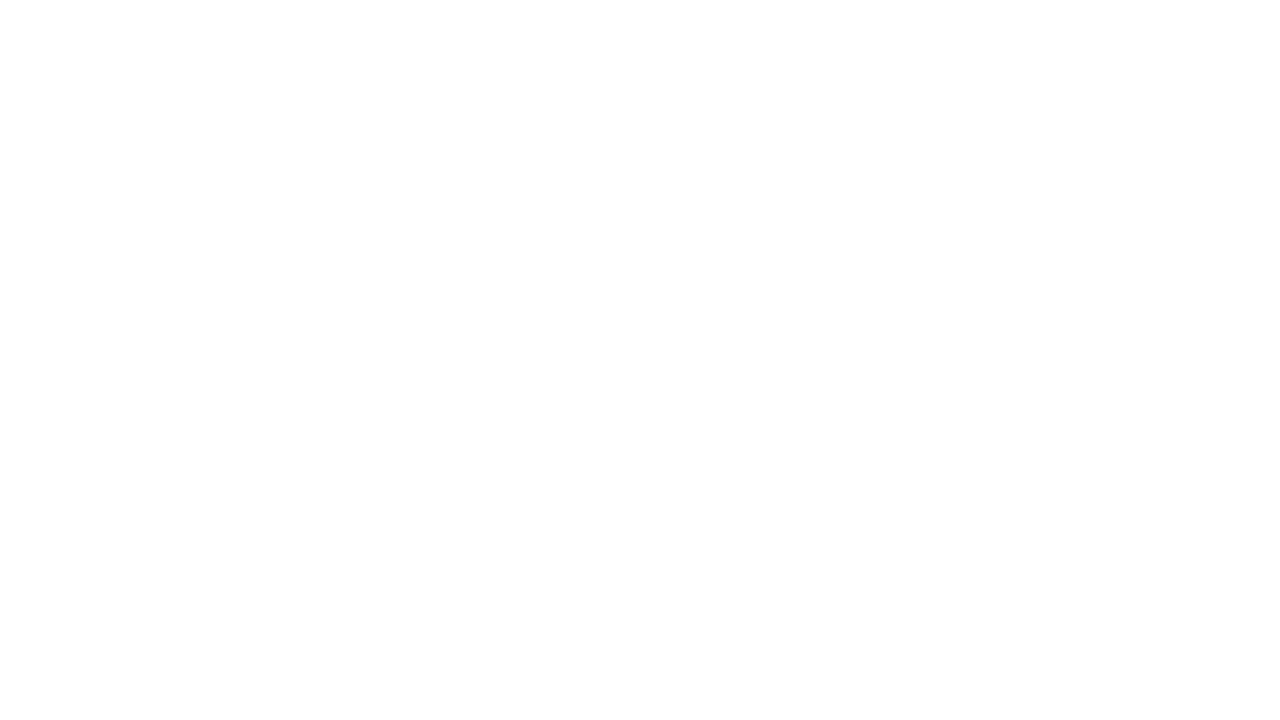
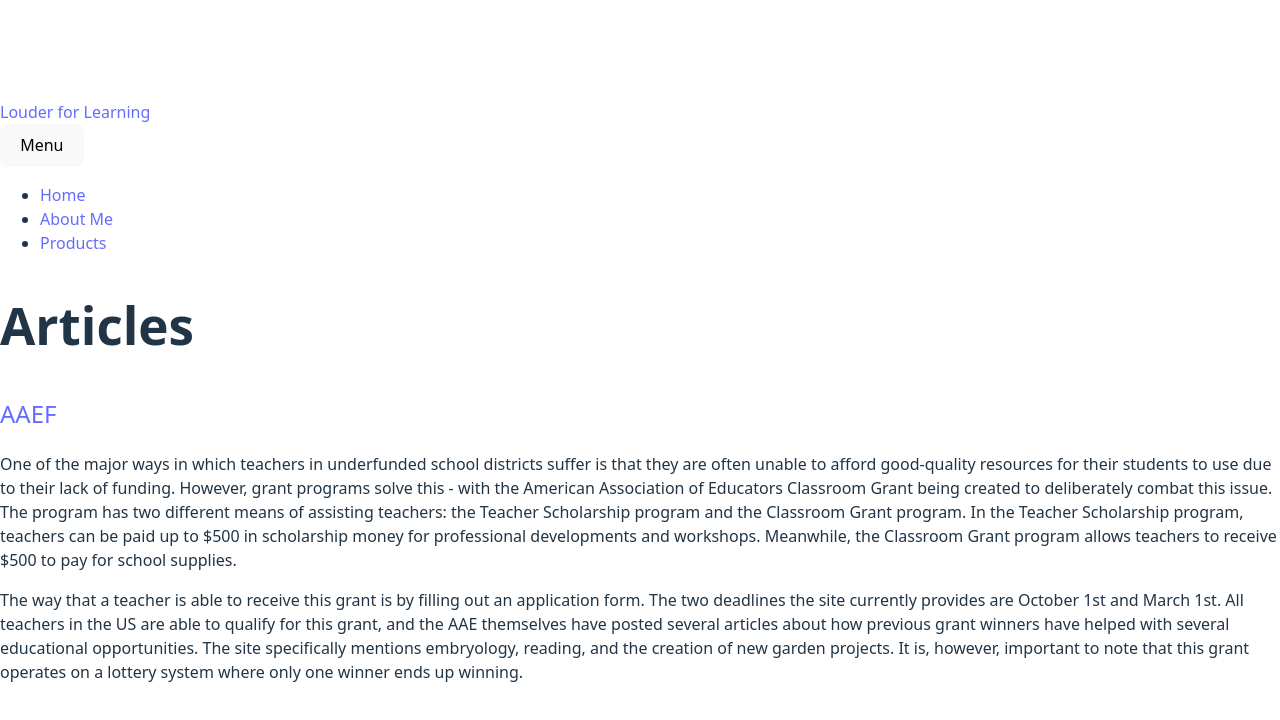
Before and after one commit to ayush-db/louder-for-learning, a React (Vite) app in the folder frontend/: page /articles/article2 in a window 1280 px wide. Before the commit this address had no page. Shown: the top 720 px of the page. Built offline with nearby package versions, Linux system fonts and the light colour scheme.

Commit message:
updated middle of 10/6/25

```diff
--- a/frontend/src/article-template.jsx
+++ b/frontend/src/article-template.jsx
@@ -14,6 +14,4 @@
                 <p className="text-sm text-gray-600 mt-1">By {author}</p>
             </header>
         </article> }
-
-    )
 export default articletemplate;
--- /dev/null
+++ b/frontend/src/articles/article2.jsx
@@ -0,0 +1,18 @@
+import React from 'react';
+import Navbar from '../navbar.jsx';
+export default function Articles() {
+    return (
+        <>
+        <Navbar />
+        <section>
+            <div>
+                <h1>Articles</h1>
+            </div>
+        </section>
+        <article>
+            <h2> <a href="https://https://www.aaeteachers.org/awards.org/">AAEF</a></h2>
+            <p>One of the major ways in which teachers in underfunded school districts suffer is that they are often unable to afford good-quality resources for their students to use due to their lack of funding. However, grant programs solve this - with the American Association of Educators Classroom Grant being created to deliberately combat this issue. The program has two different means of assisting teachers: the Teacher Scholarship program and the Classroom Grant program. In the Teacher Scholarship program, teachers can be paid up to $500 in scholarship money for professional developments and workshops. Meanwhile, the Classroom Grant program allows teachers to receive $500 to pay for school supplies.</p>
+            <p>The way that a teacher is able to receive this grant is by filling out an application form. The two deadlines the site currently provides are October 1st and March 1st. All teachers in the US are able to qualify for this grant, and the AAE themselves have posted several articles about how previous grant winners have helped with several educational opportunities. The site specifically mentions embryology, reading, and the creation of new garden projects. It is, however, important to note that this grant operates on a lottery system where only one winner ends up winning.</p>
+        </article>
+        </>
+    );}
--- /dev/null
+++ b/frontend/src/articles/article3.jsx
@@ -0,0 +1,18 @@
+import React from 'react';
+import Navbar from '../navbar.jsx';
+export default function Articles() {
+    return (
+        <>
+        <Navbar />
+        <section>
+            <div>
+                <h1>Articles</h1>
+            </div>
+        </section>
+        <article>
+            <h2> <a href="https://www.donorschoose.org/">DonorsChoose</a></h2>
+            <p>In contrast to the AAE grant, DonorsChoose uses fundraisers as their primary way of using money to help teachers. DonorsChoose, in my opinion, is easily the most accessible option for teachers because it allows any teacher to create a fundraiser. An interesting fact about it is that it also uses geolocation in order to find fundraisers created by teachers near the IP address of the site’s visitor, so it makes sure that more immediate change is happening in the teacher’s area.</p>
+            <p>DonorsChoose’s fundraisers work very similarly to sites such as GoFundMe. Teachers can create fundraisers in order to solve an issue for their class or school, and even has built-in buttons to connect to social media platforms. The site has received the highest ratings on Better Business Bureau and Charity Navigator, showing that DonorsChoose has some form of reliability.</p>
+        </article>
+        </>
+    );}
--- /dev/null
+++ b/frontend/src/articles/article4.jsx
@@ -0,0 +1,18 @@
+import React from 'react';
+import Navbar from '../navbar.jsx';
+export default function Articles() {
+    return (
+        <>
+        <Navbar />
+        <section>
+            <div>
+                <h1>Articles</h1>
+            </div>
+        </section>
+        <article>
+            <h2> NEA Foundation</h2>
+            <p>The NEA Foundation’s Learning and Leadership Grants has a similar approach to the AAE’s grant program, in the sense that it uses an application format. This means that support is not guaranteed, which could be a potential downside of using this program. It is also important to note that the application deadline for 2025 is almost up, with it ending on September 15, so change will most likely not happen. They also seem to only pay for supplies, meaning professional development will most likely not be implemented.</p>
+            <p>However, a pro of this site is that it provides about 10 times the amount of money the AAE does: it provides $5000 while AAE provides $500, with it lasting 12 months. Overall, however, I think that the AAE should be used over this as its pros outweigh its cons.</p>
+        </article>
+        </>
+    );}
--- /dev/null
+++ b/frontend/src/articles/articles5.jsx
@@ -0,0 +1,18 @@
+import React from 'react';
+import Navbar from '../navbar.jsx';
+export default function Articles() {
+    return (
+        <>
+        <Navbar />
+        <section>
+            <div>
+                <h1>Articles</h1>
+            </div>
+        </section>
+        <article>
+            <h2><a href = "https://mccartheydressman.org/teacher-development-grants/">MDEF</a></h2>
+            <p>While the MDEF’s applications for 2025 are currently closed, their next application season is from January-April 2026 - about 3 months from now. The MDEF focuses on classroom improvement, and primarily tries to assist K-12 teachers. However, the MDEF grant is also very experimental, as they focus on making their application winners have specific projects in mind. The money gifted from grants goes specifically to the aforementioned projects. The foundation helps educators work on these projects, and pays $10,000 a year.</p>
+            <p>While the MDEF pays a lot, especially compared to other grants, the requirement for additional projects may be detrimental. As the money the MDEF gives is only for projects, the main problem we are trying to solve - the fact that teachers don’t get resources - is not solved with the MDEF.</p>
+        </article>
+        </>
+    );}
--- a/frontend/src/main.jsx
+++ b/frontend/src/main.jsx
@@ -5,6 +5,11 @@
 import Homepage from './homepage.jsx';
 import AboutMe from './about-me.jsx';
 import Products from './products.jsx';
+import Article1 from './articles/article1.jsx';
+import Article2 from './articles/article2.jsx';
+import Article3 from './articles/article3.jsx';
+import Article4 from './articles/article4.jsx';
+import Article5 from './articles/articles5.jsx';
 const root = ReactDOM.createRoot(document.getElementById('root'));
 root.render(
   <React.StrictMode>
@@ -13,6 +18,11 @@
         <Route path="/" element={<Homepage />} />
         <Route path="/about-me" element={<AboutMe />} />
         <Route path="/products" element={<Products />} />
+        <Route path="/articles/article1" element={<Article1 />} />
+        <Route path="/articles/article2" element={<Article2 />} />
+        <Route path="/articles/article3" element={<Article3 />} />
+        <Route path="/articles/article4" element={<Article4 />} />
+        <Route path="/articles/article5" element={<Article5 />} />
       </Routes>
     </BrowserRouter>
   </React.StrictMode>
--- a/frontend/src/products.jsx
+++ b/frontend/src/products.jsx
@@ -25,8 +25,12 @@
                     <div>
                         <h2>Featured Articles</h2>
                             <ul>
-                                <a href="/articles/article1">Fund For Teachers</a>
-                            </ul>
+                                <li><a href="/articles/article1">Fund For Teachers</a></li>
+                                <li><a href="/articles/article2">AAEF</a></li>
+                                <li><a href="/articles/article3">DonorsChoose Grants</a></li>
+                                <li><a href="/articles/article4">NEA Foundation Grants</a></li>
+                                <li><a href="/articles/article5">MDEF</a></li>
+                                </ul>
                     </div>
                 </section>
             </div>
```
